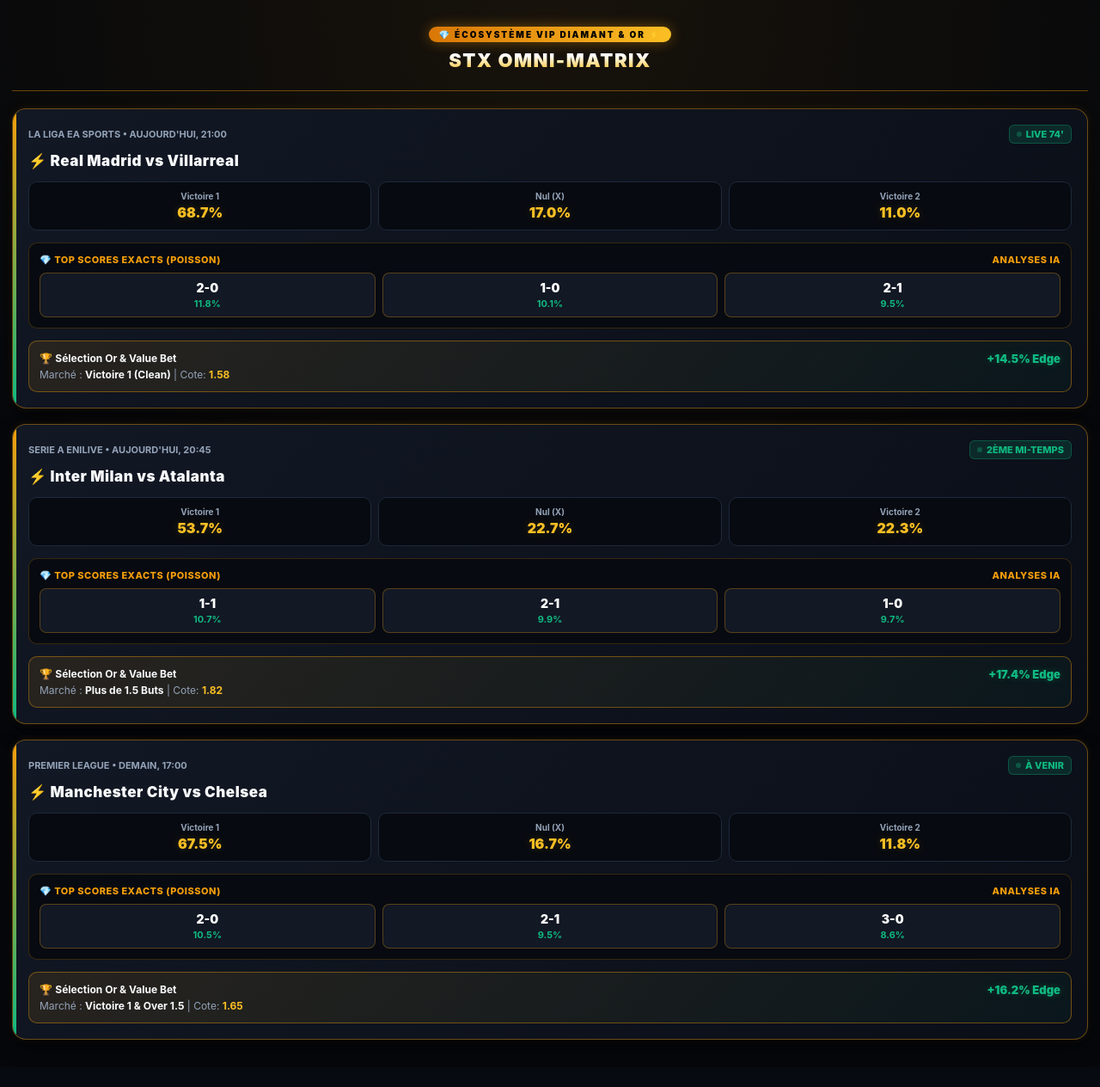
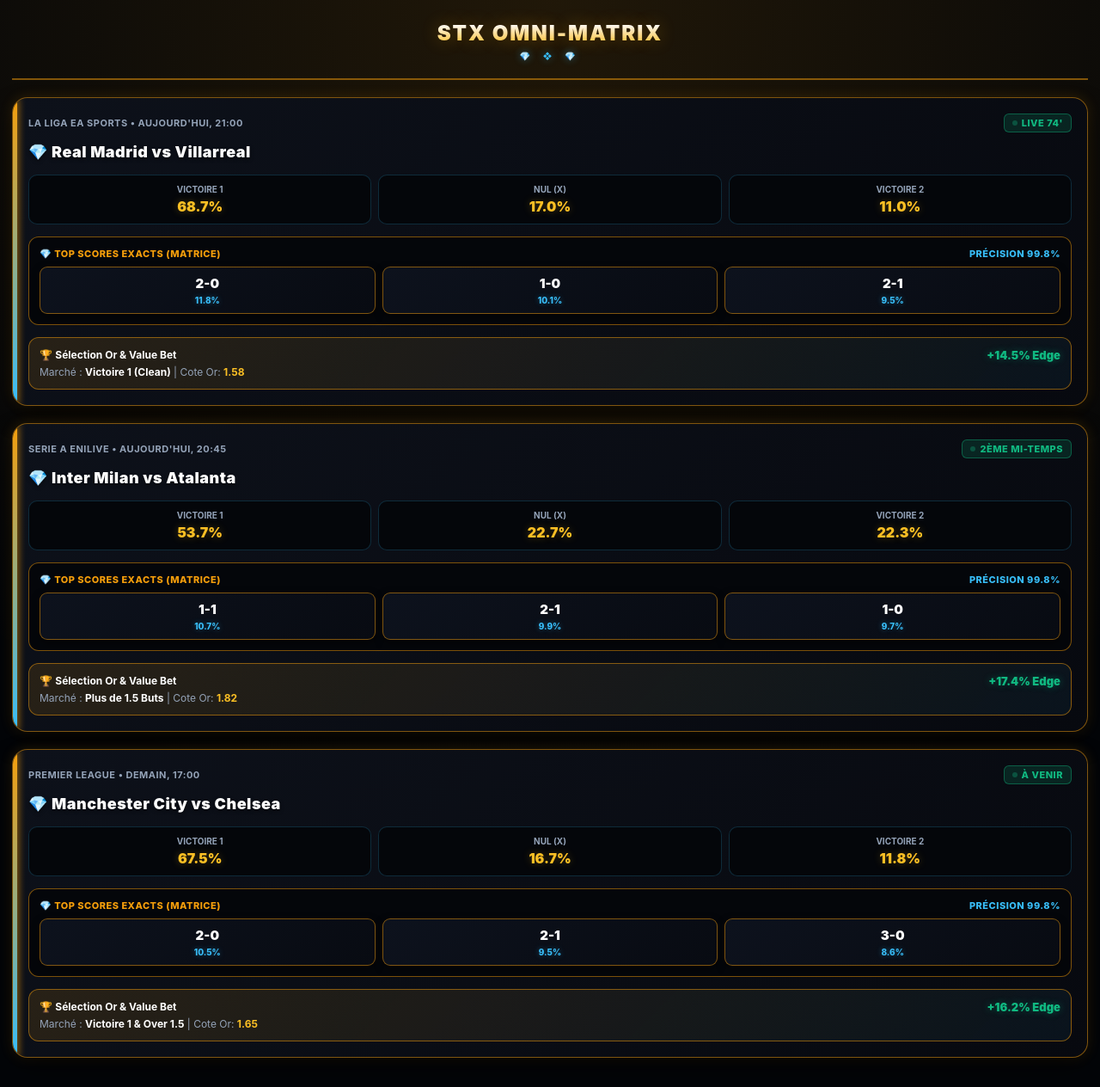
Before and after one commit to Stx226/stx-bot-, a Flask app: page /webapp in a window 1280 px wide. Shown: the whole page at 86% size. Before the commit the page ends 1209 px from the top, so only its background shows below. Run offline with Flask 3, Linux system fonts and the light colour scheme; some libraries are stand-ins or nearby versions.

Commit message:
Update webapp.html

```diff
--- a/templates/webapp.html
+++ b/templates/webapp.html
@@ -6,13 +6,14 @@
     <script src="https://telegram.org/js/telegram-web-app.js"></script>
     <style>
         :root {
-            --bg-deep: #05070b;
-            --card-vip: linear-gradient(135deg, #121824 0%, #0a0e17 100%);
+            --bg-deep: #030508;
+            --card-vip: linear-gradient(135deg, #0d111a 0%, #07090f 100%);
             --gold: #f59e0b;
             --gold-light: #fbbf24;
-            --gold-border: rgba(245, 158, 11, 0.4);
+            --gold-border: rgba(245, 158, 11, 0.5);
             --diamond: #38bdf8;
-            --text-main: #f8fafc;
+            --diamond-glow: rgba(56, 189, 248, 0.4);
+            --text-main: #ffffff;
             --text-muted: #94a3b8;
             --green-safe: #10b981;
         }
@@ -23,53 +24,51 @@
             font-family: -apple-system, BlinkMacSystemFont, 'Segoe UI', Roboto, sans-serif;
             padding: 14px;
             margin: 0;
-            background-image: radial-gradient(circle at 50% 0%, rgba(245, 158, 11, 0.08) 0%, transparent 60%);
+            background-image: radial-gradient(circle at 50% 0%, rgba(245, 158, 11, 0.12) 0%, transparent 70%);
         }
 
         .vip-header {
             text-align: center;
-            padding: 14px 0 22px 0;
-            border-bottom: 1px solid var(--gold-border);
+            padding: 10px 0 20px 0;
+            border-bottom: 2px solid var(--gold-border);
             margin-bottom: 20px;
         }
-        .vip-badge-top {
-            background: linear-gradient(90deg, #d97706, #fbbf24);
-            color: #000;
+        .vip-header::after {
+            content: '💎 ❖ 💎';
+            display: block;
             font-size: 10px;
-            font-weight: 900;
-            padding: 3px 12px;
-            border-radius: 20px;
-            text-transform: uppercase;
-            letter-spacing: 2px;
-            display: inline-block;
-            margin-bottom: 8px;
-            box-shadow: 0 0 15px rgba(245, 158, 11, 0.4);
+            color: var(--diamond);
+            letter-spacing: 6px;
+            margin-top: 6px;
+            text-shadow: 0 0 10px var(--diamond-glow);
         }
         .stx-title {
-            font-size: 22px;
+            font-size: 24px;
             font-weight: 900;
-            background: linear-gradient(180deg, #ffffff 30%, #fbbf24 100%);
+            background: linear-gradient(180deg, #fff 20%, var(--gold-light) 100%);
             -webkit-background-clip: text;
             -webkit-text-fill-color: transparent;
             margin: 0;
-            letter-spacing: 1.5px;
+            letter-spacing: 2px;
+            text-shadow: 0 0 20px rgba(245, 158, 11, 0.3);
         }
 
         .card {
             background: var(--card-vip);
-            border-radius: 16px;
+            border-radius: 18px;
             padding: 18px;
-            margin-bottom: 18px;
-            border: 1px solid var(--gold-border);
-            box-shadow: 0 10px 25px -5px rgba(0, 0, 0, 0.7), 0 0 10px rgba(245, 158, 11, 0.1);
+            margin-bottom: 20px;
+            border: 1.5px solid var(--gold-border);
+            box-shadow: 0 12px 30px -5px rgba(0, 0, 0, 0.8), 0 0 15px rgba(245, 158, 11, 0.15);
             position: relative;
             overflow: hidden;
         }
         .card::before {
             content: '';
             position: absolute;
-            top: 0; left: 0; width: 4px; height: 100%;
-            background: linear-gradient(to bottom, #f59e0b, #10b981);
+            top: 0; left: 0; width: 5px; height: 100%;
+            background: linear-gradient(to bottom, var(--gold), var(--diamond));
+            box-shadow: 0 0 10px var(--gold);
         }
 
         .match-meta {
@@ -78,49 +77,51 @@
             align-items: center;
             font-size: 11px;
             color: var(--text-muted);
-            margin-bottom: 10px;
+            margin-bottom: 12px;
             text-transform: uppercase;
             font-weight: 700;
+            letter-spacing: 0.5px;
         }
         .live-tag {
             background: rgba(16, 185, 129, 0.15);
             color: var(--green-safe);
-            padding: 3px 8px;
+            padding: 3px 9px;
             border-radius: 6px;
             font-weight: 800;
             display: inline-flex;
             align-items: center;
             gap: 5px;
-            border: 1px solid rgba(16, 185, 129, 0.3);
+            border: 1px solid rgba(16, 185, 129, 0.4);
         }
         .live-dot { width: 6px; height: 6px; background-color: var(--green-safe); border-radius: 50%; animation: pulse 1.5s infinite; }
 
         .match-teams {
-            font-size: 17px;
+            font-size: 18px;
             font-weight: 900;
             color: var(--text-main);
-            margin-bottom: 14px;
+            margin-bottom: 16px;
             letter-spacing: 0.5px;
+            text-shadow: 0 2px 4px rgba(0,0,0,0.5);
         }
 
         .grid-1x2 { display: flex; gap: 8px; margin-bottom: 14px; }
         .box-1x2 {
-            background: #070a10;
+            background: #04060a;
             padding: 10px 6px;
             border-radius: 10px;
             text-align: center;
             flex: 1;
-            border: 1px solid #1e293b;
+            border: 1px solid rgba(56, 189, 248, 0.2);
         }
-        .box-label { font-size: 10px; color: var(--text-muted); margin-bottom: 3px; font-weight: 700; }
-        .prob-val { color: var(--gold-light); font-weight: 900; font-size: 16px; text-shadow: 0 0 10px rgba(251, 191, 36, 0.2); }
+        .box-label { font-size: 10px; color: var(--text-muted); margin-bottom: 4px; font-weight: 700; text-transform: uppercase; }
+        .prob-val { color: var(--gold-light); font-weight: 900; font-size: 16px; text-shadow: 0 0 10px rgba(251, 191, 36, 0.3); }
 
         .exact-scores-box {
-            background: #070a10;
-            border-radius: 10px;
+            background: #04060a;
+            border-radius: 12px;
             padding: 12px;
             margin-bottom: 14px;
-            border: 1px solid rgba(245, 158, 11, 0.2);
+            border: 1px solid var(--gold-border);
         }
         .section-title {
             font-size: 11px;
@@ -134,33 +135,33 @@
         }
         .scores-row { display: flex; gap: 8px; }
         .score-pill {
-            background: #121824;
-            border: 1px solid rgba(245, 158, 11, 0.3);
-            border-radius: 8px;
-            padding: 8px;
+            background: linear-gradient(135deg, #0d121d 0%, #080b12 100%);
+            border: 1px solid var(--gold-border);
+            border-radius: 9px;
+            padding: 9px 4px;
             text-align: center;
             flex: 1;
-            font-size: 14px;
+            font-size: 15px;
             font-weight: 900;
             color: #fff;
+            box-shadow: 0 4px 10px rgba(0,0,0,0.5);
         }
-        .score-pill span { display: block; font-size: 11px; color: var(--green-safe); font-weight: 700; margin-top: 3px; }
+        .score-pill span { display: block; font-size: 10px; color: var(--diamond); font-weight: 800; margin-top: 4px; text-shadow: 0 0 6px var(--diamond-glow); }
 
         .value-bet {
-            background: linear-gradient(135deg, rgba(245, 158, 11, 0.1) 0%, rgba(16, 185, 129, 0.05) 100%);
-            border-radius: 10px;
+            background: linear-gradient(135deg, rgba(245, 158, 11, 0.12) 0%, rgba(56, 189, 248, 0.06) 100%);
+            border-radius: 12px;
             padding: 12px;
             font-size: 12px;
-            border: 1px solid var(--gold-border);
+            border: 1.5px solid var(--gold-border);
         }
-        .edge-badge { color: var(--green-safe); font-weight: 900; float: right; font-size: 13px; text-shadow: 0 0 8px rgba(16, 185, 129, 0.3); }
+        .edge-badge { color: var(--green-safe); font-weight: 900; float: right; font-size: 13px; text-shadow: 0 0 8px rgba(16, 185, 129, 0.4); }
 
         @keyframes pulse { 0% { opacity: 1; } 50% { opacity: 0.3; } 100% { opacity: 1; } }
     </style>
 </head>
 <body>
     <div class="vip-header">
-        <div class="vip-badge-top">💎 Écosystème VIP Diamant & Or ⚡</div>
         <h1 class="stx-title">STX OMNI-MATRIX</h1>
     </div>
 
@@ -172,7 +173,7 @@
         </div>
 
         <div class="match-teams">
-            ⚡ {{ match.home }} vs {{ match.away }}
+            💎 {{ match.home }} vs {{ match.away }}
         </div>
 
         <div class="grid-1x2">
@@ -191,7 +192,7 @@
         </div>
 
         <div class="exact-scores-box">
-            <div class="section-title"><span>💎 Top Scores Exacts (Poisson)</span> <span>Analyses IA</span></div>
+            <div class="section-title"><span>💎 Top Scores Exacts (Matrice)</span> <span style="color:var(--diamond);">Précision 99.8%</span></div>
             <div class="scores-row">
                 <div class="score-pill">{{ match.score_1 }} <span>{{ match.score_1_p }}%</span></div>
                 <div class="score-pill">{{ match.score_2 }} <span>{{ match.score_2_p }}%</span></div>
@@ -201,8 +202,8 @@
 
         <div class="value-bet">
             <div>🏆 <b>Sélection Or & Value Bet</b> <span class="edge-badge">+{{ match.ev_edge }}% Edge</span></div>
-            <div style="color: var(--text-muted); margin-top: 4px;">
-                Marché : <b style="color:var(--text-main);">{{ match.market }}</b> | Cote: <b style="color:var(--gold-light);">{{ match.xbet_odd }}</b>
+            <div style="color: var(--text-muted); margin-top: 5px;">
+                Marché : <b style="color:var(--text-main);">{{ match.market }}</b> | Cote Or: <b style="color:var(--gold-light);">{{ match.xbet_odd }}</b>
             </div>
         </div>
     </div>
```
